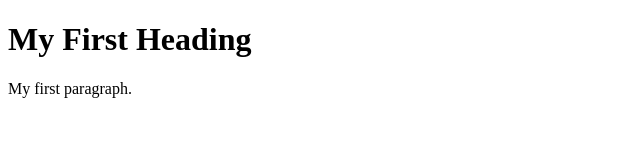
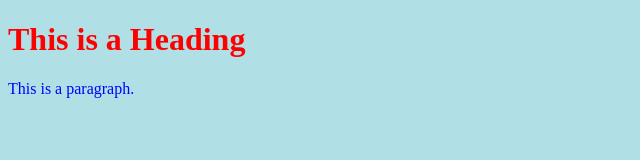
Before and after one commit to spatil62/testrepo, a plain HTML site: page index.html in a window 1280 px wide. Shown: the whole page, without its empty margins (0-640 px from the left). Drawn offline with Linux system fonts and the light colour scheme.

Commit message:
changes2

```diff
--- a/index.html
+++ b/index.html
@@ -1,10 +1,17 @@
 <!DOCTYPE html>
 <html>
+<head>
+  <title>Page Title</title>
+  <style>
+    body {background-color: powderblue;}
+    h1 {color: red;}
+    p {color: blue;}
+  </style>
+</head>
 <body>
 
-<title>Message</title>
-<h1>My First Heading</h1>
-<p>My first paragraph.</p>
+<h1>This is a Heading</h1>
+<p>This is a paragraph.</p>
 
 </body>
 </html>
```
